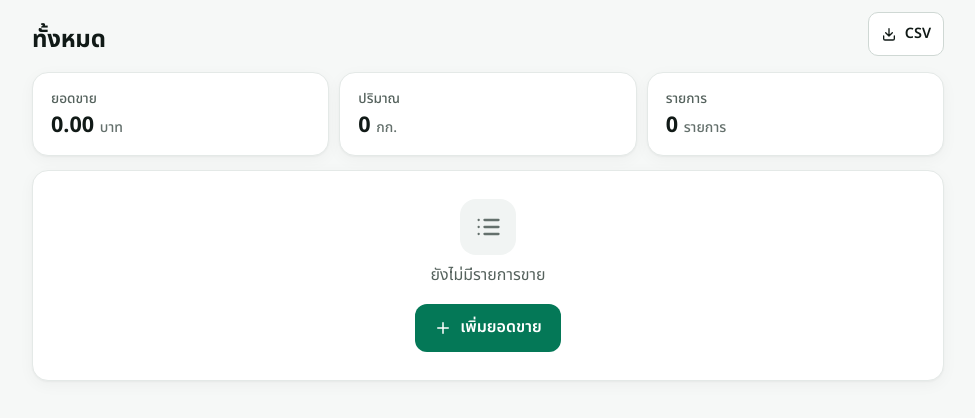
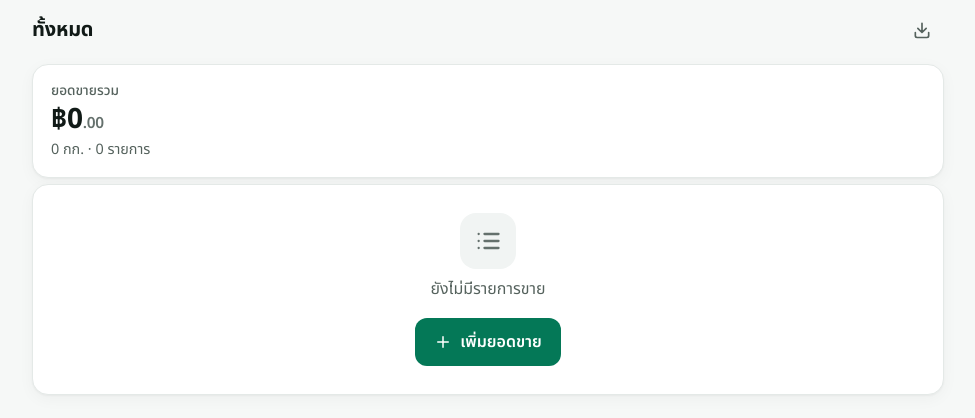
Before and after one commit to samrids/TimSales6, a PHP site: page /sales.php in a window 1280 px wide. Shown: the part 73-491 px from the top of the page, without its empty margins (152-1127 px from the left). Run offline with PHP 8.4, Linux system fonts and the light colour scheme; the visitor is signed in with stand-in values (Sample User, id 1).

Commit message:
Web: declutter the sales list
- Season links double as the title (no repeated "รอบ 2026/27" heading);
  CSV export becomes an icon at the end of the same row
- Three stat cards → one compact summary (total, then kg · count)
- Month groups: plain heading on the page background, sales in one card
- Rows: weekday under the day (the month is in the group header), no
  "บาท" under every amount (still read out), no grey date box,
  separators that don't curve at the ends

Co-Authored-By: Claude Opus 5.5 <noreply@anthropic.com>

```diff
--- a/web/app/ui.php
+++ b/web/app/ui.php
@@ -3,19 +3,23 @@
 // ui.php — small HTML partials shared by several pages.
 // ============================================================
 
-/** One sale in a list: date block · weight and price · amount. Tapping opens the edit form. */
-function sale_row($r) {
+/**
+ * One sale in a list: date block · weight and price · amount. Tapping opens the edit form.
+ * $showMonth = false inside a month group (the group header already names the month):
+ * the date block then shows the weekday instead.
+ */
+function sale_row($r, $showMonth = true) {
     $ymd = $r['saleDate'];
     $day = (int)substr($ymd, 8, 2);
-    $month = thai_month_short(substr($ymd, 5, 2));
+    $under = $showMonth ? thai_month_short(substr($ymd, 5, 2)) : thai_weekday_short($ymd);
     return '<li id="sale-' . (int)$r['id'] . '"><a class="sale-row" href="' . h(url('sale_form.php', array('id' => $r['id']))) . '">'
         . '<span class="sr-only">แก้ไขรายการ ' . h(fmt_date_th($ymd)) . ' </span>'
-        . '<span class="date-block" aria-hidden="true"><span class="date-day">' . $day . '</span><span class="date-month">' . h($month) . '</span></span>'
+        . '<span class="date-block" aria-hidden="true"><span class="date-day">' . $day . '</span><span class="date-month">' . h($under) . '</span></span>'
         . '<span class="sale-main">'
         .   '<span class="sale-title">' . h(fmt_trim($r['kg'])) . ' กก.</span>'
-        .   '<span class="sale-sub">' . h(thai_weekday_short($ymd)) . ' · ' . h(fmt_number($r['unitPrice'])) . ' บาท/กก.</span>'
+        .   '<span class="sale-sub">' . h(fmt_number($r['unitPrice'])) . ' บาท/กก.</span>'
         . '</span>'
-        . '<span class="sale-amount">' . h(fmt_number($r['amount'])) . '<small>บาท</small></span>'
+        . '<span class="sale-amount">' . h(fmt_number($r['amount'])) . '<span class="sr-only"> บาท</span></span>'
         . '</a></li>';
 }
 
--- a/web/assets/css/style.css
+++ b/web/assets/css/style.css
@@ -246,32 +246,42 @@ small { font-size: .8em; }
 
 /* ---------- Sale rows ---------- */
 .sale-list { list-style: none; margin: 0; padding: 0; }
-.sale-list li + li .sale-row { border-top: 1px solid var(--line); }
+.sale-list li + li { border-top: 1px solid var(--line); }
 .sale-row {
   display: flex; align-items: center; gap: 14px; padding: 12px 6px; margin: 0 -6px;
   color: var(--text); border-radius: 12px;
 }
 .date-block {
-  flex: none; width: 46px; height: 46px; border-radius: 12px; background: var(--surface-2);
+  flex: none; width: 40px;
   display: flex; flex-direction: column; align-items: center; justify-content: center; line-height: 1.25;
 }
 .date-day { font-weight: 700; font-size: 1.05rem; }
-.date-month { font-size: .8rem; color: var(--text-2); }
+.date-month { font-size: .8rem; color: var(--text-3); }
 .sale-main { flex: 1; min-width: 0; display: flex; flex-direction: column; }
 .sale-title { font-weight: 600; }
 .sale-sub { color: var(--text-2); font-size: .85rem; }
 .sale-amount { font-weight: 700; text-align: right; font-variant-numeric: tabular-nums; white-space: nowrap; }
-.sale-amount small { display: block; font-weight: 400; color: var(--text-3); font-size: .8rem; }
 
-.month-group { padding-top: 6px; padding-bottom: 6px; }
+.month-group { margin-bottom: 4px; }
+/* month = a plain heading on the page background, its sales in one card below */
 .month-head {
   display: flex; justify-content: space-between; align-items: baseline; gap: 10px; flex-wrap: wrap;
-  padding: 10px 0 8px; border-bottom: 1px solid var(--line); margin-bottom: 2px;
+  padding: 14px 4px 8px;
 }
 .month-head h2 { font-size: .95rem; font-weight: 600; }
-.month-head span { color: var(--text-2); font-size: .85rem; }
-.month-head strong { color: var(--text); }
-.month-group .sale-list li:first-child .sale-row { border-top: 0; }
+.month-head span { color: var(--text-2); font-size: .875rem; font-variant-numeric: tabular-nums; }
+.month-head strong { color: var(--text); font-weight: 600; }
+.sale-list.card { padding: 2px 14px; }
+
+/* sales page: season links + CSV in one row, then a single compact summary */
+.list-toolbar { display: flex; align-items: center; gap: 4px; margin: 0 0 12px; }
+.list-toolbar .season-tabs { flex: 1; min-width: 0; }
+.list-toolbar .season-tabs ul { margin-right: 0; padding-right: 4px; }
+.list-toolbar .season-title { flex: 1; font-size: 1.25rem; }
+.list-summary { padding: 16px 18px; margin-bottom: 6px; }
+.list-summary-total { font-size: 1.75rem; font-weight: 700; letter-spacing: -.01em; line-height: 1.25; font-variant-numeric: tabular-nums; }
+.list-summary-total small { font-size: .55em; font-weight: 600; color: var(--text-3); }
+.list-summary-sub { margin: 2px 0 0; color: var(--text-2); font-size: .9rem; }
 /* the row just saved (sales.php#sale-<id>): clear of the sticky bars, highlighted */
 .sale-list li { scroll-margin-top: 72px; scroll-margin-bottom: calc(var(--tabbar-h) + 96px); }
 .sale-list li:target .sale-row { background: var(--brand-soft); box-shadow: inset 3px 0 0 var(--brand); }
--- a/web/sales.php
+++ b/web/sales.php
@@ -44,12 +44,19 @@ $fabUrl = 'sale_form.php';
 $fabLabel = 'เพิ่มยอดขาย';
 require APP_DIR . '/views/header.php';
 ?>
-<section class="page-head">
-  <p class="season-title"><?php echo $showOrphans ? 'ไม่อยู่ในรอบใด' : ($season !== null ? h($season->label()) : 'ทั้งหมด'); ?></p>
-  <a class="btn btn-quiet btn-sm" href="<?php echo h(url('export.php', array('type' => 'sales', 'season' => $showOrphans ? 'none' : ($season !== null ? $season->code() : null)))); ?>">
-    <?php echo icon('download', 16); ?> CSV
-  </a>
-  <?php echo season_tabs($seasons, $season, 'sales.php', count($orphans), $showOrphans); ?>
+<?php
+// One row: the season links double as the page title (the current one is highlighted),
+// so there is no separate heading repeating it. CSV export is a quiet icon at the end.
+$tabs = season_tabs($seasons, $season, 'sales.php', count($orphans), $showOrphans);
+$csvUrl = url('export.php', array('type' => 'sales', 'season' => $showOrphans ? 'none' : ($season !== null ? $season->code() : null)));
+?>
+<section class="list-toolbar">
+  <?php if ($tabs !== ''): ?>
+    <?php echo $tabs; ?>
+  <?php else: ?>
+    <p class="season-title"><?php echo $showOrphans ? 'ไม่อยู่ในรอบใด' : ($season !== null ? h($season->label()) : 'ทั้งหมด'); ?></p>
+  <?php endif; ?>
+  <a class="icon-btn" href="<?php echo h($csvUrl); ?>" aria-label="ดาวน์โหลด CSV" title="ดาวน์โหลด CSV"><?php echo icon('download', 20); ?></a>
 </section>
 
 <?php if (!empty($orphans) && !$showOrphans): ?>
@@ -60,10 +67,10 @@ require APP_DIR . '/views/header.php';
   </div>
 <?php endif; ?>
 
-<section class="stats">
-  <div class="card stat"><div class="stat-label">ยอดขาย</div><div class="stat-value"><?php echo h(fmt_number($stats['totalAmount'])); ?> <small>บาท</small></div></div>
-  <div class="card stat"><div class="stat-label">ปริมาณ</div><div class="stat-value"><?php echo h(fmt_trim($stats['totalKg'])); ?> <small>กก.</small></div></div>
-  <div class="card stat"><div class="stat-label">รายการ</div><div class="stat-value"><?php echo (int)$stats['recordCount']; ?> <small>รายการ</small></div></div>
+<section class="card list-summary">
+  <div class="stat-label">ยอดขายรวม</div>
+  <div class="list-summary-total"><?php echo money_hero($stats['totalAmount']); ?></div>
+  <p class="list-summary-sub"><?php echo h(fmt_trim($stats['totalKg'])); ?> กก. · <?php echo (int)$stats['recordCount']; ?> รายการ</p>
 </section>
 
 <?php if ($error !== null): ?>
@@ -76,13 +83,13 @@ require APP_DIR . '/views/header.php';
   </div>
 <?php else: ?>
   <?php foreach ($groups as $g): ?>
-    <section class="card month-group">
+    <section class="month-group">
       <header class="month-head">
         <h2><?php echo h($g['title']); ?></h2>
-        <span><?php echo count($g['rows']); ?> รายการ · <strong><?php echo h(fmt_number($g['amount'])); ?></strong> บาท</span>
+        <span><?php echo count($g['rows']); ?> รายการ · <strong><?php echo h(fmt_number($g['amount'])); ?></strong></span>
       </header>
-      <ul class="sale-list">
-        <?php foreach ($g['rows'] as $r) { echo sale_row($r); } ?>
+      <ul class="sale-list card">
+        <?php foreach ($g['rows'] as $r) { echo sale_row($r, false); } ?>
       </ul>
     </section>
   <?php endforeach; ?>
```
